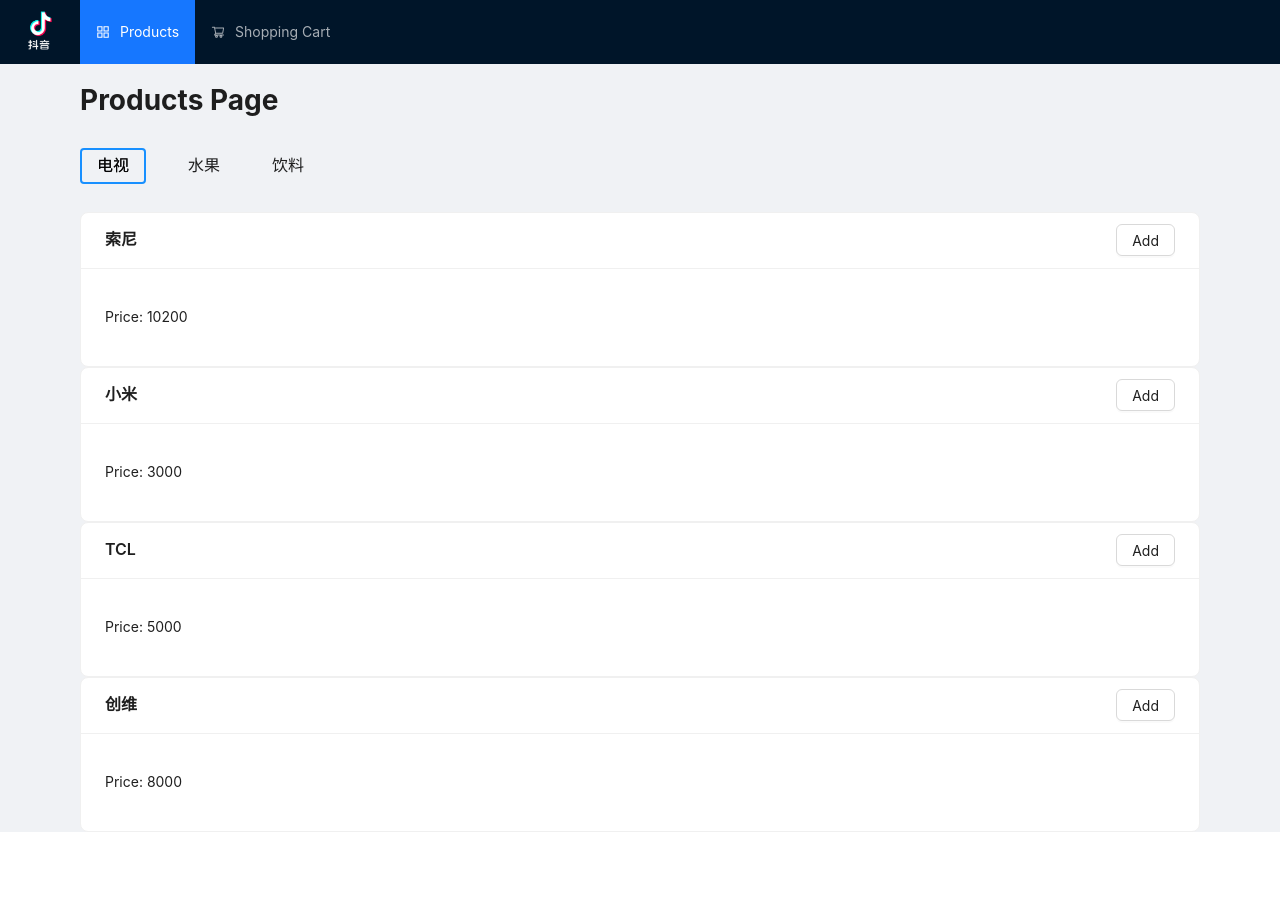
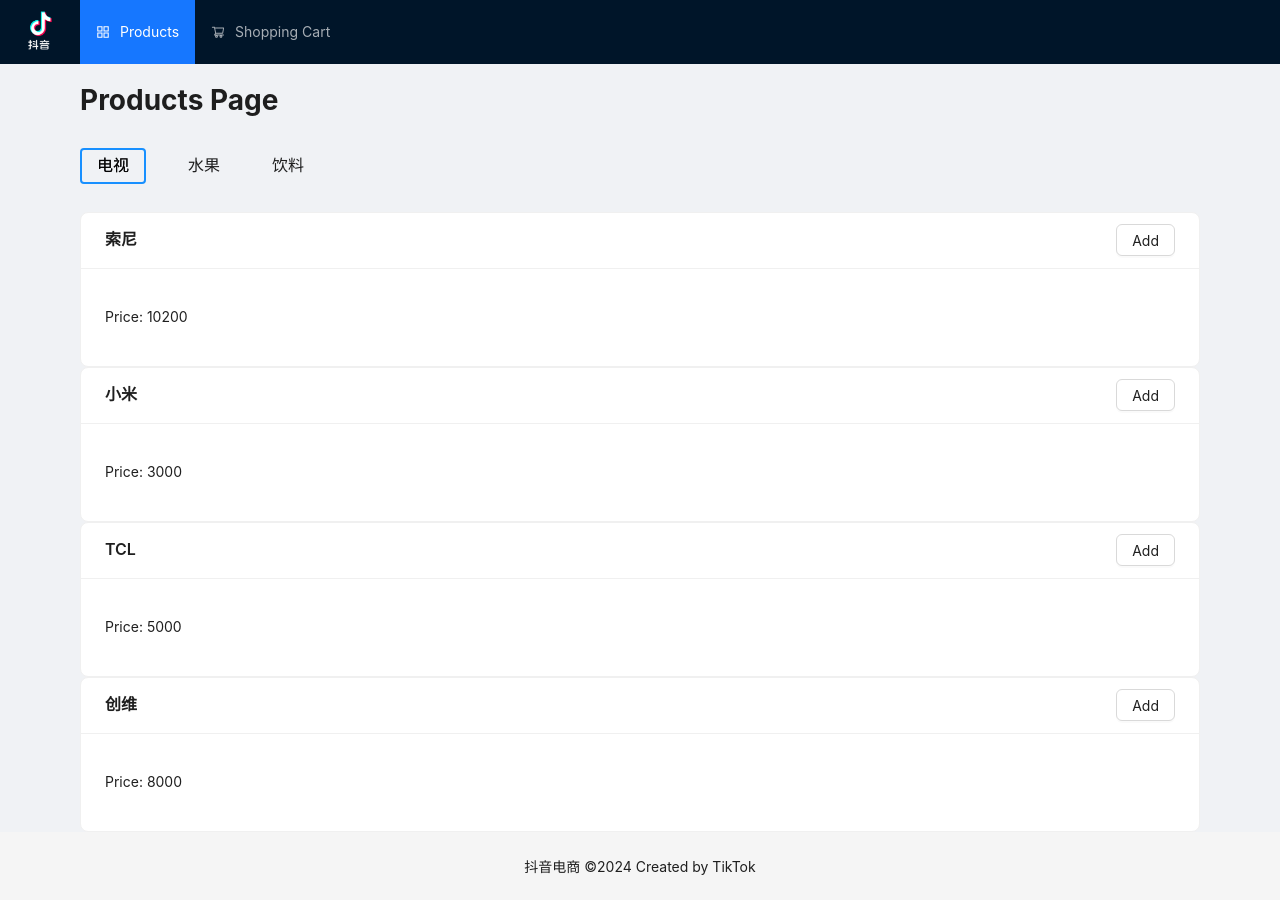
Before and after one commit to zikunz/tiktok-take-home-assignment, a React (Create React App) app: page / in a window 1280 px wide. Before the commit the page ends 832 px from the top, so only its background shows below. Built offline with nearby package versions, Linux system fonts and the light colour scheme.

Commit message:
Fix layout issues and ensure full page content

```diff
--- a/src/App.tsx
+++ b/src/App.tsx
@@ -6,12 +6,12 @@ import ProductsPage from './pages/ProductsPage';
 import ShoppingCartPage from './pages/ShoppingCartPage';
 import TikTokLogo from './assets/TikTok.png';
 
-const { Header, Content } = Layout;
+const { Header, Content, Footer } = Layout;
 
 const App: React.FC = () => (
   <Router>
-    <Layout>
-      <Header style={{ display: 'flex', alignItems: 'center', padding: '0 0' }}>
+    <Layout style={{ minHeight: '100vh' }}>
+      <Header style={{ display: 'flex', alignItems: 'center', backgroundColor: '#001529', padding: '0' }}>
         <a href="https://www.tiktok.com/" target="_blank" rel="noopener noreferrer" style={{ display: 'flex', alignItems: 'center' }}>
           <img src={TikTokLogo} alt="TikTok Logo" style={{ width: '80px', height: 'auto' }} />
         </a>
@@ -24,8 +24,8 @@ const App: React.FC = () => (
           </Menu.Item>
         </Menu>
       </Header>
-      <Content style={{ padding: '0 80px', backgroundColor: '#f0f2f5' }}>
-        <div className="site-layout-content">
+      <Content style={{ padding: '0 80px', backgroundColor: '#f0f2f5', flex: 1 }}>
+        <div className="site-layout-content" style={{ height: '100%' }}>
           <Routes>
             <Route path="/products" element={<ProductsPage />} />
             <Route path="/shopping-cart" element={<ShoppingCartPage />} />
@@ -33,6 +33,7 @@ const App: React.FC = () => (
           </Routes>
         </div>
       </Content>
+      <Footer style={{ textAlign: 'center' }}>抖音电商 ©2024 Created by TikTok</Footer>
     </Layout>
   </Router>
 );
```
Also changed, not shown: src/components/CategoryTabs.tsx (line endings or trailing spaces).
